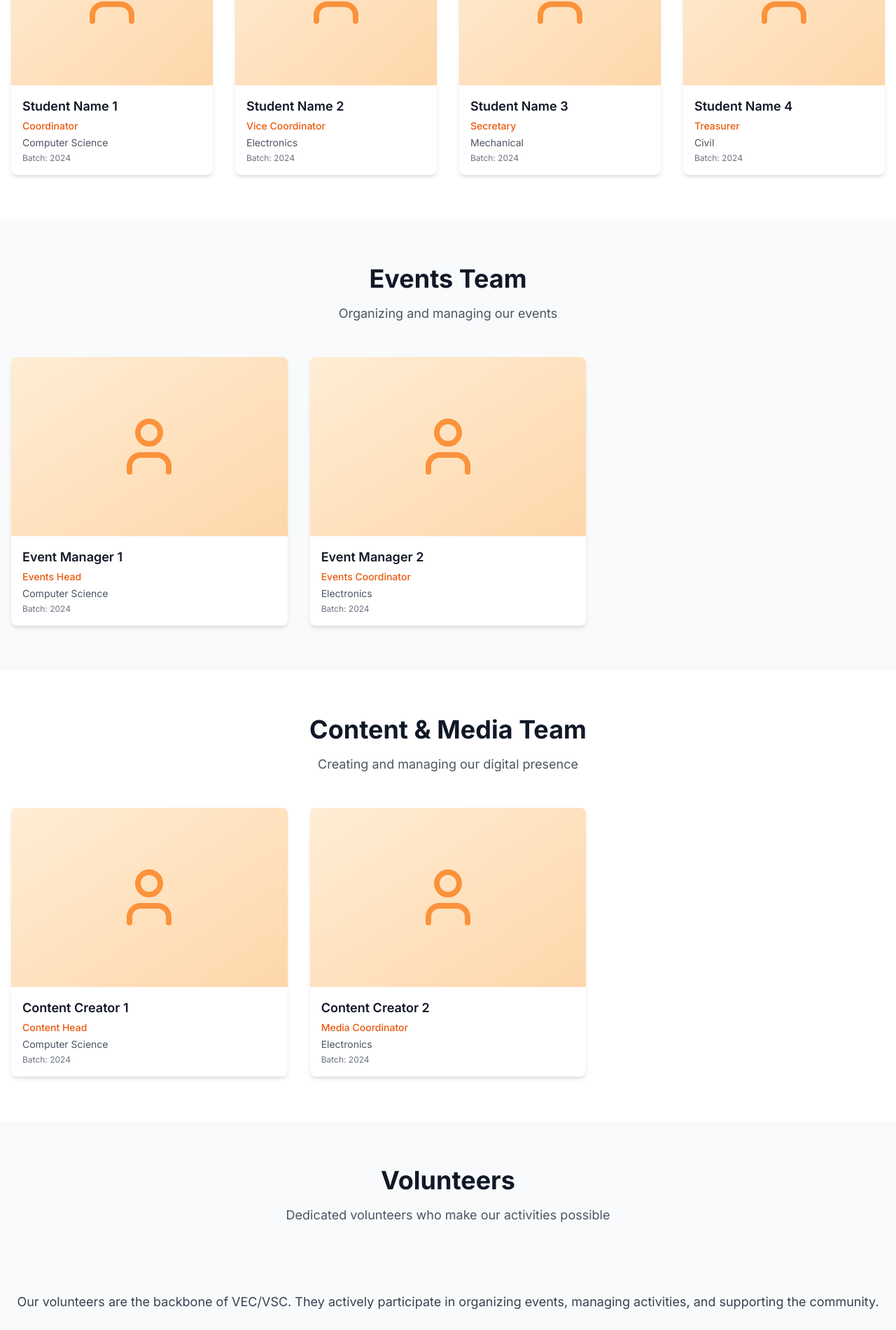
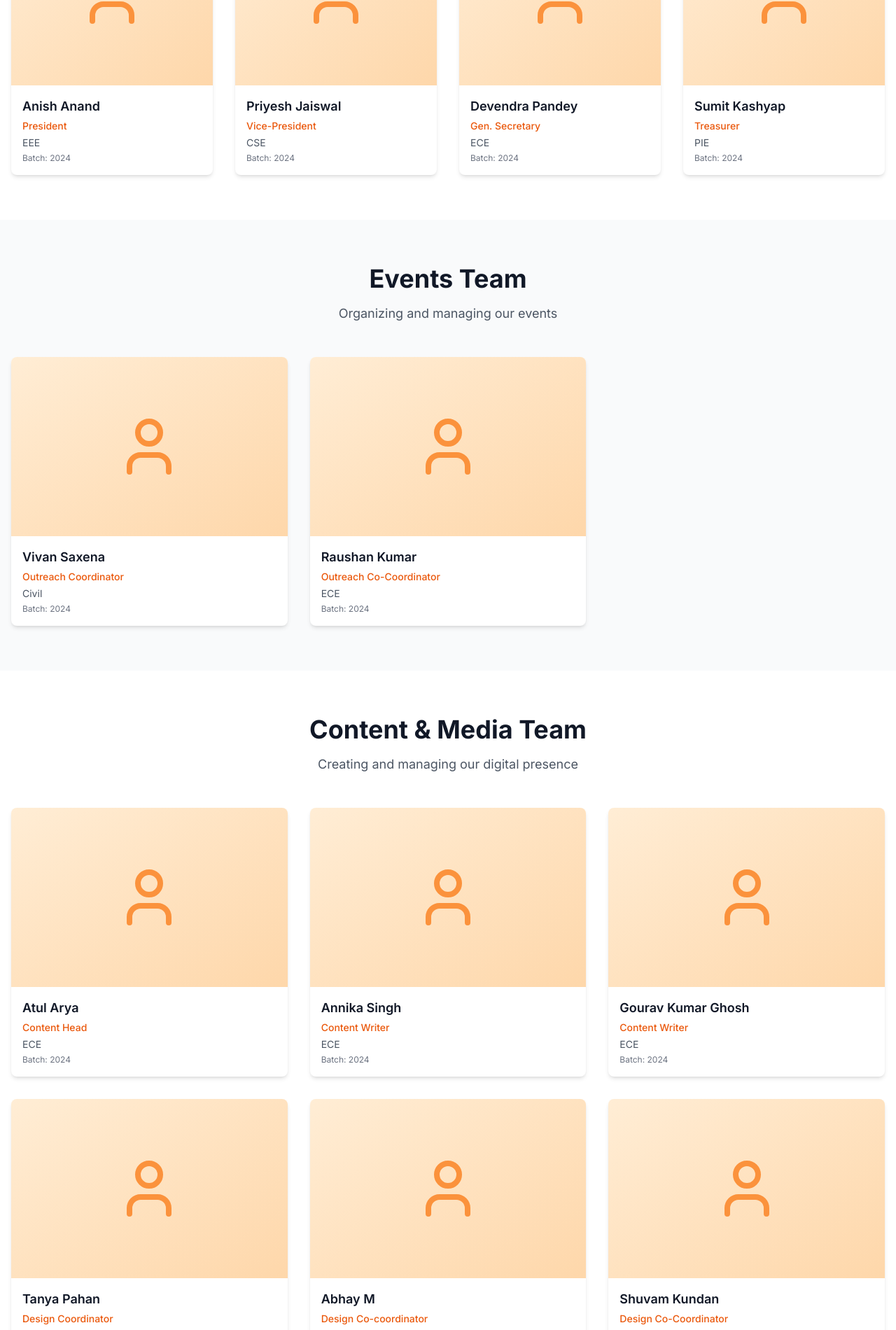
Before and after one commit to Yash122005/Value-Education-Cell---BITM, a Next.js app: page /team in a window 1280 px wide. Shown: the part 1372-3272 px from the top of the page at 70% size. Built offline with nearby package versions, Linux system fonts and the light colour scheme.

Commit message:
teams update

```diff
--- a/app/team/page.tsx
+++ b/app/team/page.tsx
@@ -14,57 +14,93 @@ const facultyCoordinator = {
 
 const coreTeam2024 = [
   {
-    name: 'Student Name 1',
-    role: 'Coordinator',
-    branch: 'Computer Science',
+    name: 'Anish Anand',
+    role: 'President',
+    branch: 'EEE',
     year: '2024',
   },
   {
-    name: 'Student Name 2',
-    role: 'Vice Coordinator',
-    branch: 'Electronics',
+    name: 'Priyesh Jaiswal',
+    role: 'Vice-President',
+    branch: 'CSE',
     year: '2024',
   },
   {
-    name: 'Student Name 3',
-    role: 'Secretary',
-    branch: 'Mechanical',
+    name: 'Devendra Pandey',
+    role: 'Gen. Secretary',
+    branch: 'ECE',
     year: '2024',
   },
   {
-    name: 'Student Name 4',
+    name: 'Sumit Kashyap',
     role: 'Treasurer',
-    branch: 'Civil',
+    branch: 'PIE',
     year: '2024',
   },
 ]
 
 const eventsTeam = [
   {
-    name: 'Event Manager 1',
-    role: 'Events Head',
-    branch: 'Computer Science',
+    name: 'Vivan Saxena',
+    role: 'Outreach Coordinator',
+    branch: 'Civil',
     year: '2024',
   },
   {
-    name: 'Event Manager 2',
-    role: 'Events Coordinator',
-    branch: 'Electronics',
+    name: 'Raushan Kumar',
+    role: 'Outreach Co-Coordinator',
+    branch: 'ECE',
     year: '2024',
   },
 ]
 
 const contentMediaTeam = [
   {
-    name: 'Content Creator 1',
+    name: 'Atul Arya',
     role: 'Content Head',
-    branch: 'Computer Science',
+    branch: 'ECE',
     year: '2024',
   },
   {
-    name: 'Content Creator 2',
-    role: 'Media Coordinator',
-    branch: 'Electronics',
+    name: 'Annika Singh',
+    role: 'Content Writer',
+    branch: 'ECE',
+    year: '2024',
+  },
+  {
+    name: 'Gourav Kumar Ghosh',
+    role: 'Content Writer',
+    branch: 'ECE',
+    year: '2024',
+  },
+  {
+    name: 'Tanya Pahan',
+    role: 'Design Coordinator',
+    branch: 'EEE',
+    year: '2024',
+  },
+  {
+    name: 'Abhay M',
+    role: 'Design Co-coordinator',
+    branch: 'Physics',
+    year: '2024',
+  },
+  {
+    name: 'Shuvam Kundan',
+    role: 'Design Co-Coordinator',
+    branch: 'Physics',
+    year: '2024',
+  },
+  {
+    name: 'Amish Kumar Dubey',
+    role: 'Web Design Coordinator',
+    branch: 'ECE',
+    year: '2024',
+  },
+  {
+    name: 'Yash Gupta',
+    role: 'Web Design Co-Coordinator',
+    branch: 'ECE',
     year: '2024',
   },
 ]
```
